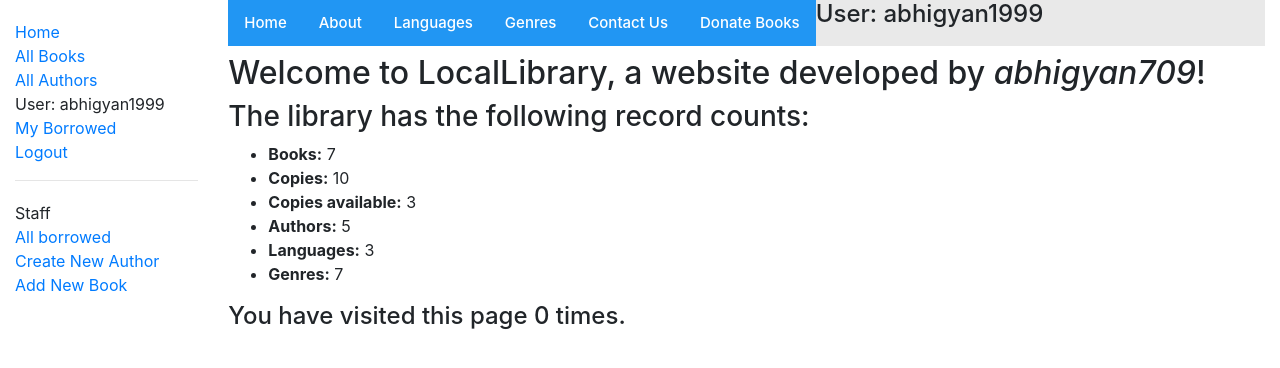
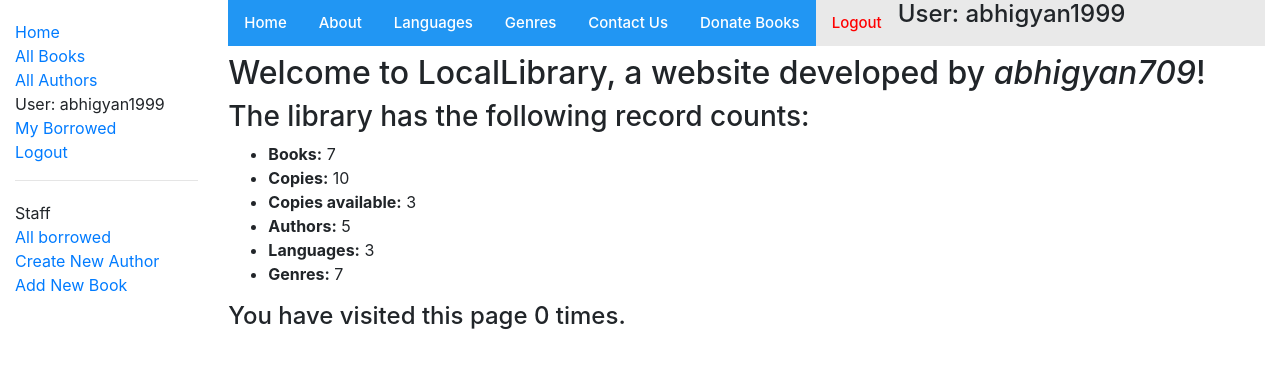
Before and after one commit to abhigyan709/mini-python-project-based-on-django-framework, a Django app: page /catalog/ in a window 1280 px wide. Shown: the top 368 px of the page. Run offline with Django 3.2, Linux system fonts and the light colour scheme; a user stored in the database is signed in; data comes from the database, SQL or seed files in the repository; both versions use the stored data as it was after the commit; some libraries are stand-ins or nearby versions.

Commit message:
"Log Out Button Added to Top navigation bar"

```diff
--- a/locallibrary/catalog/static/css/styles.css
+++ b/locallibrary/catalog/static/css/styles.css
@@ -2,7 +2,7 @@
     margin-top: 20px;
     padding: 0;
     list-style: none;
-    list-color: orange;
+    list-color: red;
 }
 /* Add a black background color to the top navigation bar */
 .topnav {
@@ -14,7 +14,7 @@
 .topnav a {
   float: left;
   display: block;
-  color: orange;
+  color: red;
   text-align: center;
   padding: 14px 16px;
   text-decoration: none;
--- a/locallibrary/catalog/templates/index.html
+++ b/locallibrary/catalog/templates/index.html
@@ -4,22 +4,17 @@
   <h4><div class="topnav">
   <a class="active" href="{% url 'index' %}">Home</a>
   <a class="active" href="{% url 'about' %}">About</a>
-  <!--<a class="active" href="contact">Contact</a> -->
-  <!--<a class="active" href="{% url 'login' %}">LogIn</a> -->
-  <!-- <a class="active" href="{% url 'logout'%}?next={{request.path}}">Logout</a> -->
   <a class="active" href="{% url 'language' %}">Languages</a>
   <a class="active" href="{% url 'genre' %}">Genres</a>
-  <!-- <a class="active" href="{% url 'signup' %}">Sign Up</a> -->
   <a class="active" href="{% url 'visitor' %}">Contact Us</a>
-  <!-- <a class="active" href="{% url 'donate' %}">Donate Books</a> -->
   {% if user.is_authenticated %}
      User: {{ user.get_username }}
      <a class="active" href="{% url 'donate' %}">Donate Books</a>
+     <a href="{% url 'logout'%}?next={{request.path}}">Logout</a>
    {% else %}
      <a class="active" href="{% url 'login'%}?next={{request.path}}">Login</a>
      <a class="active" href="{% url 'signup' %}">Sign Up</a>
    {% endif %}
-  <!--<input type="text" placeholder="Search.."> -->
     </div></h4>
   <h2>Welcome to LocalLibrary, a website developed by <em>abhigyan709</em>!</h2>
 
```
Also changed, not shown: locallibrary/db.sqlite3.
